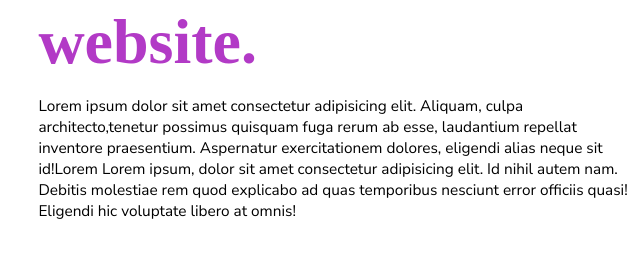
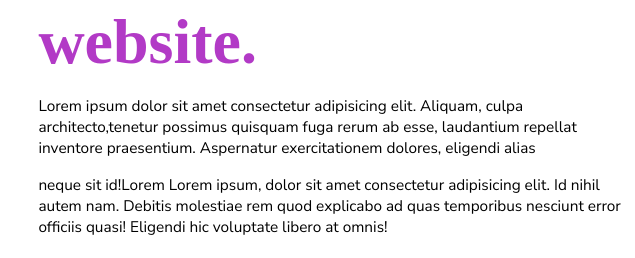
Before and after one commit to MiyaniMadhav/demo, a plain HTML site: page index.html in a window 1280 px wide. Shown: the part 233-491 px from the top of the page, 0-635 px from the left. Drawn offline with nearby package versions, Linux system fonts and the light colour scheme.

Commit message:
Update index.html

```diff
--- a/index.html
+++ b/index.html
@@ -13,6 +13,10 @@
 <link rel="preconnect" href="https://fonts.googleapis.com">
 <link rel="preconnect" href="https://fonts.gstatic.com" crossorigin>
 <link href="https://fonts.googleapis.com/css2?family=Montserrat:ital,wght@0,100..900;1,100..900&family=Nunito+Sans:ital,opsz,wght@0,6..12,200..1000;1,6..12,200..1000&family=Nunito:ital,wght@0,200..1000;1,200..1000&display=swap" rel="stylesheet">
+<link
+    href="https://cdn.jsdelivr.net/npm/remixicon@4.5.0/fonts/remixicon.css"
+    rel="stylesheet"
+/>
 </head>
 <body>
     <div class="main">
@@ -25,6 +29,7 @@
                 <h4>About us</h4>
                 <h4>Contect us</h4>
                 <button>Login</button>
+                <i class="ri-menu-5-fill"></i>
             </div>
         </div>
         <div class="section">
@@ -32,8 +37,10 @@
                 <h1>Welcome to my <span>website.</span> </h1>
                 <p>Lorem ipsum dolor sit amet consectetur adipisicing elit. Aliquam, culpa architecto,tenetur
                      possimus quisquam fuga rerum ab esse, laudantium repellat inventore praesentium.
-                     Aspernatur exercitationem dolores, eligendi alias neque sit id!Lorem
-                    Lorem ipsum, dolor sit amet consectetur adipisicing elit. Id nihil autem nam. Debitis molestiae rem quod explicabo ad quas temporibus nesciunt error officiis quasi! Eligendi hic voluptate libero at omnis!</p>
+                     Aspernatur exercitationem dolores, eligendi alias <p class="p2"> neque sit id!Lorem
+                    Lorem ipsum, dolor sit amet consectetur adipisicing elit. Id nihil autem nam.
+                    Debitis molestiae rem quod explicabo ad quas temporibus nesciunt error officiis quasi! Eligendi hic
+                     voluptate libero at omnis!</p></p>
                     <button>Expolre Now</button>
             </div>
             <div class="right"><img src="pg.jpg" alt=""></div>
```
